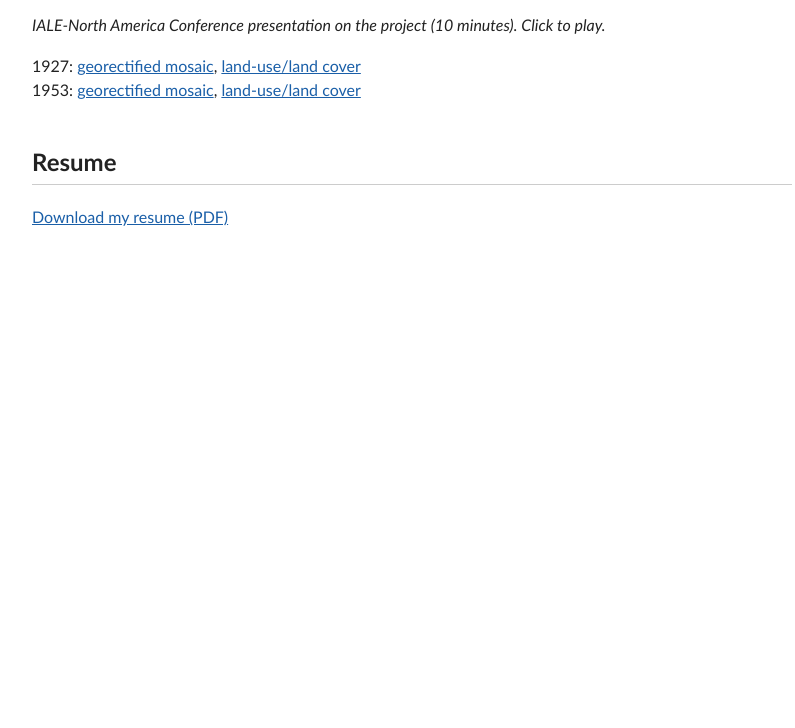
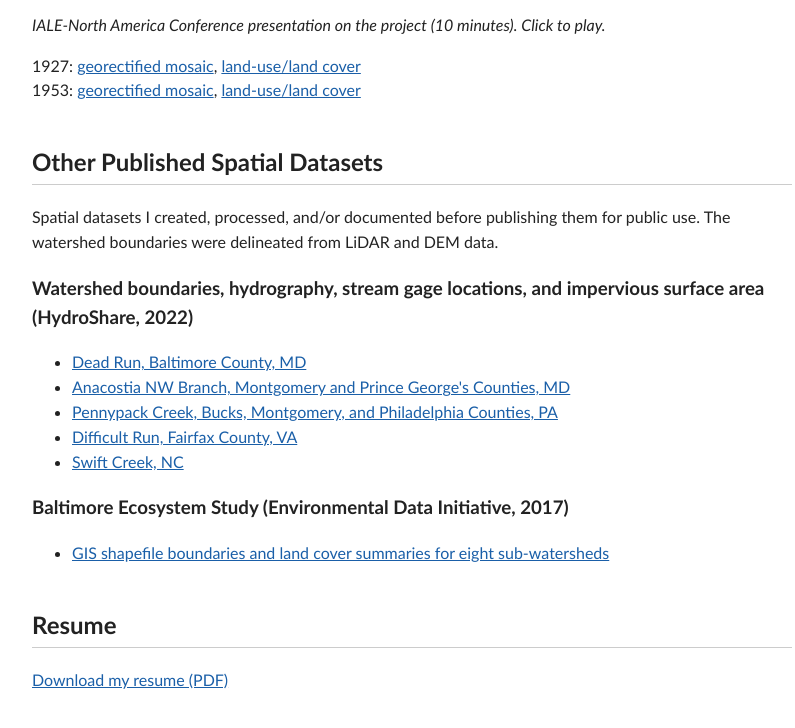
Before and after one commit to jackvmalone/jackvmalone.github.io, a plain HTML site: page index.html in a window 1280 px wide. Shown: the part 2788-3516 px from the top of the page, without its empty margins (228-1023 px from the left). Before the commit the page ends 3058 px from the top, so only its background shows below. Drawn offline with Linux system fonts and the light colour scheme.

Commit message:
Add published spatial datasets and watershed boundaries
Added sections for other published spatial datasets and watershed boundaries.

```diff
--- a/index.html
+++ b/index.html
@@ -69,7 +69,22 @@
     <a href="https://doi.org/10.6073/pasta/07f2a5bbd47265d0f86b4c32c8c88b53">land-use/land cover</a>
   </p>
 </div>
+<h2>Other Published Spatial Datasets</h2>
+<p>Spatial datasets I created, processed, and/or documented before publishing them for public use. The watershed boundaries were delineated from LiDAR and DEM data.</p>
 
+<h3>Watershed boundaries, hydrography, stream gage locations, and impervious surface area (HydroShare, 2022)</h3>
+<ul>
+  <li><a href="http://www.hydroshare.org/resource/5d3acacb8aef49b2915c5b1bd673120f">Dead Run, Baltimore County, MD</a></li>
+  <li><a href="https://www.hydroshare.org/resource/dbf74d13c6e54558b2a48359f731639a/">Anacostia NW Branch, Montgomery and Prince George's Counties, MD</a></li>
+  <li><a href="https://www.hydroshare.org/resource/33ab76d224a645be8b34817512c5556e/">Pennypack Creek, Bucks, Montgomery, and Philadelphia Counties, PA</a></li>
+  <li><a href="https://www.hydroshare.org/resource/b0b3fcf2f87c4a03a6933dd99645ca9d/">Difficult Run, Fairfax County, VA</a></li>
+  <li><a href="https://www.hydroshare.org/resource/fa6facf1834f4c39bf7c893a25c67e02/">Swift Creek, NC</a></li>
+</ul>
+
+<h3>Baltimore Ecosystem Study (Environmental Data Initiative, 2017)</h3>
+<ul>
+  <li><a href="https://doi.org/10.6073/pasta/67aa275512a0849f2b49d4be9641bd5f">GIS shapefile boundaries and land cover summaries for eight sub-watersheds</a></li>
+</ul>
 <h2>Resume</h2>
 <p><a href="resume.pdf">Download my resume (PDF)</a></p>
 
```
